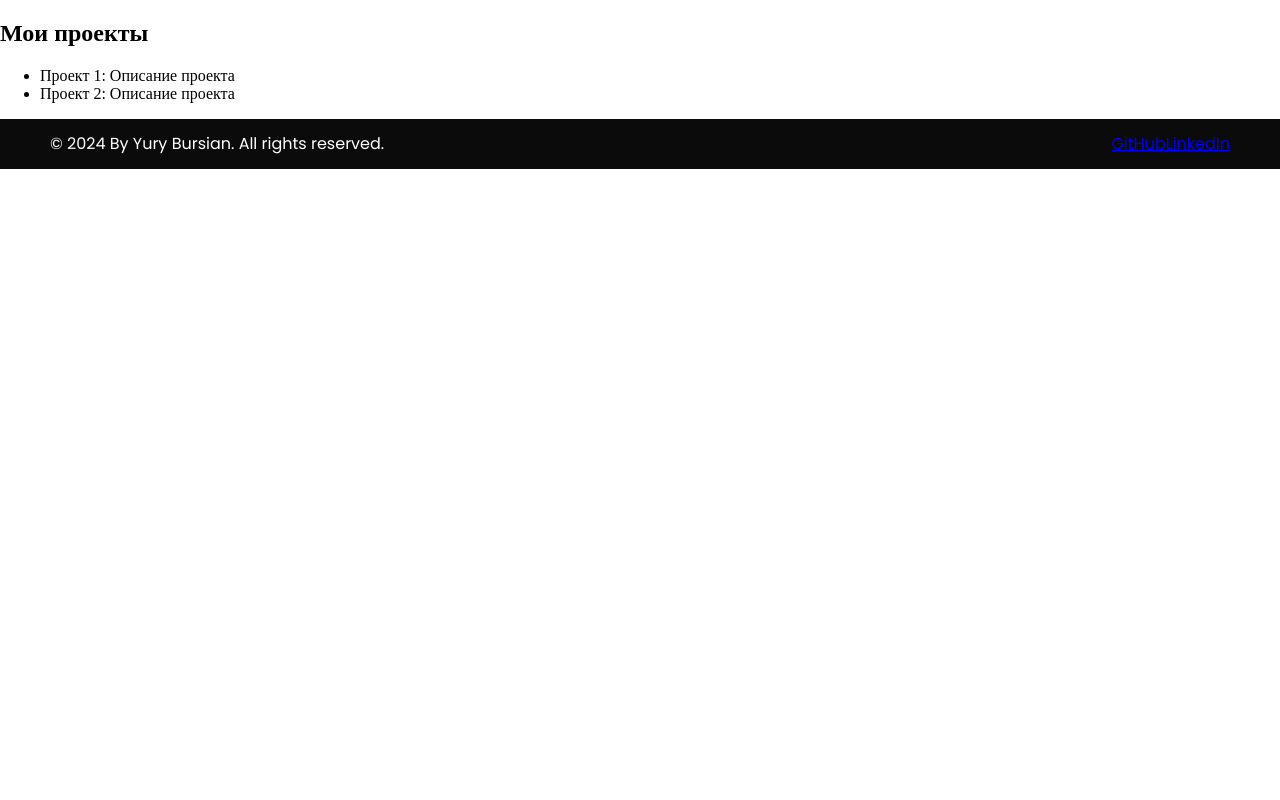
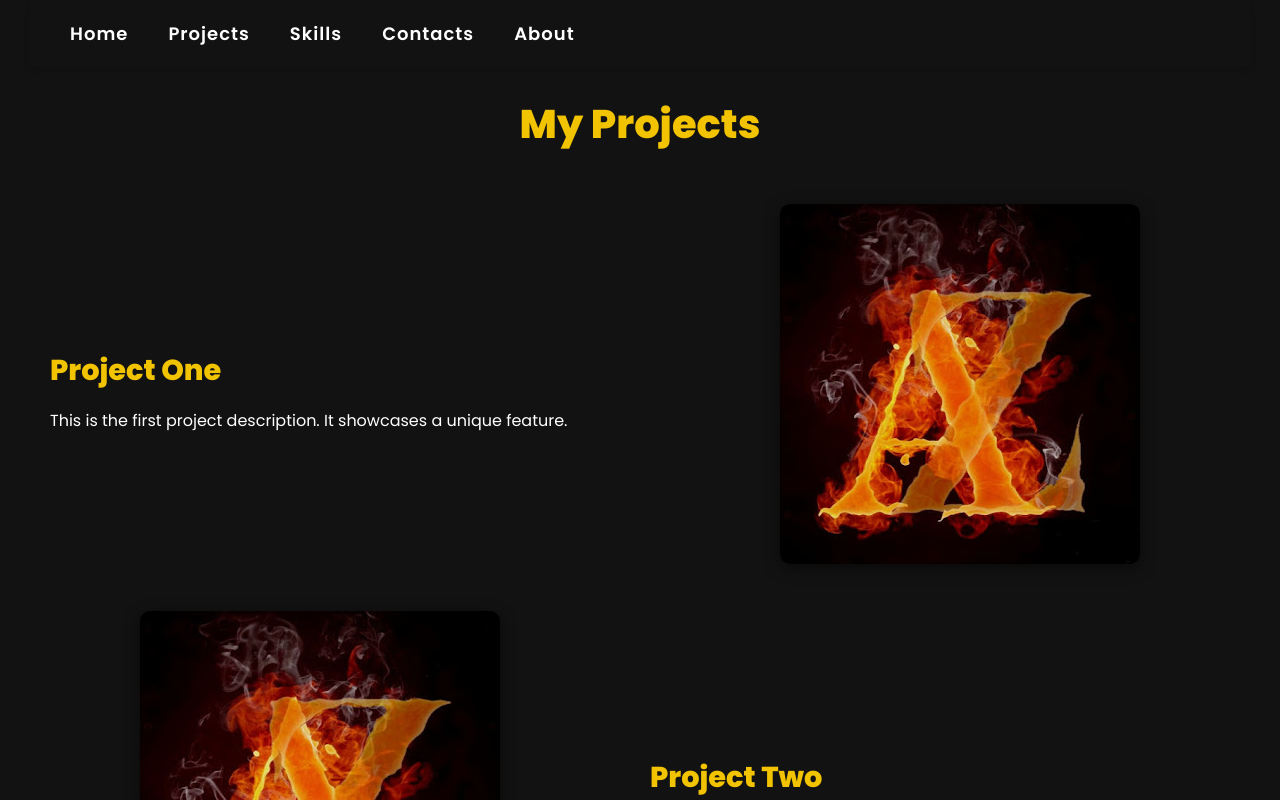
Before and after one commit to Azenae1/portfolio, a React (Vite) app: page /projects in a window 1280 px wide. Shown: the top 800 px of the page. Built offline with nearby package versions, Linux system fonts and the light colour scheme.

Commit message:
Projects style

```diff
--- a/src/App.jsx
+++ b/src/App.jsx
@@ -2,7 +2,7 @@ import React from "react";
 import { BrowserRouter as Router, Routes, Route } from "react-router-dom";
 import Footer from "./components/Footer/Footer.jsx";
 import Home from "./pages/Home/Home.jsx";
-import Projects from "./pages/Projects.jsx";
+import Projects from "./pages/Projects/Projects.jsx";
 import Skills from "./pages/Skills.jsx";
 import About from "./pages/About/About.jsx";
 
--- a/src/components/Header/Header.jsx
+++ b/src/components/Header/Header.jsx
@@ -1,6 +1,6 @@
 import React from "react";
 import { Link } from "react-router-dom";
-import logo from "../../assets/logo.png";
+
 import "./Header.css";
 
 const Header = () => {
--- a/src/pages/Home/Home.css
+++ b/src/pages/Home/Home.css
@@ -1,4 +1,4 @@
-@import url("https://fonts.googleapis.com/css2?family=Poppins:wght@400;600&display=swap");
+@import url("https://fonts.googleapis.com/css2?family=Poppins:wght@400;600;800&display=swap");
 
 .home {
   margin: 0 auto;
@@ -27,7 +27,6 @@
 
 .home__title {
   margin: 120px 0 160px;
-  text-shadow: 2px 2px 5px rgba(0, 0, 0, 0.7);
 }
 
 .home__gradient {
--- a/src/pages/Projects.jsx
+++ /dev/null
@@ -1,15 +0,0 @@
-import React from "react";
-
-const Projects = () => {
-  return (
-    <section className="projects">
-      <h2>Мои проекты</h2>
-      <ul>
-        <li>Проект 1: Описание проекта</li>
-        <li>Проект 2: Описание проекта</li>
-      </ul>
-    </section>
-  );
-};
-
-export default Projects;
--- /dev/null
+++ b/src/pages/Projects/Projects.css
@@ -0,0 +1,72 @@
+.projects {
+  margin: 0 auto;
+  padding: 0 30px;
+  background-color: rgb(27, 27, 27);
+  color: #fff;
+  font-family: "Poppins", sans-serif;
+  display: flex;
+  flex-direction: column;
+}
+
+.projects {
+  background-color: #121212;
+  color: #fff;
+  font-family: "Poppins", sans-serif;
+}
+
+.projects__title {
+  text-align: center;
+  font-size: 2.5rem;
+  margin-bottom: 50px;
+  color: #f2c300;
+}
+
+.projects__list {
+  display: flex;
+  flex-direction: column;
+  gap: 40px;
+  margin-bottom: 50px;
+}
+
+.project-card {
+  display: flex;
+  align-items: center;
+  justify-content: center;
+  gap: 20px;
+}
+
+.project-card--left {
+  flex-direction: row;
+}
+
+.project-card--right {
+  flex-direction: row-reverse;
+}
+
+.project-card__content {
+  flex: 1;
+  padding: 20px;
+}
+
+.project-card__title {
+  font-size: 1.8rem;
+  margin-bottom: 10px;
+  color: #f2c300;
+}
+
+.project-card__description {
+  font-size: 1rem;
+  line-height: 1.6;
+}
+
+.project-card__image {
+  flex: 1;
+  text-align: center;
+}
+
+.project-card__image img {
+  max-width: 100%;
+  height: auto;
+  border-radius: 10px;
+  box-shadow: 0px 4px 15px rgba(0, 0, 0, 0.5);
+}
--- /dev/null
+++ b/src/pages/Projects/Projects.jsx
@@ -0,0 +1,56 @@
+import React from "react";
+import "./Projects.css";
+import Header from "../../components/Header/Header";
+import Image from "../../assets/logo.png";
+
+const projects = [
+  {
+    id: 1,
+    title: "Project One",
+    description:
+      "This is the first project description. It showcases a unique feature.",
+    image: Image,
+  },
+  {
+    id: 2,
+    title: "Project Two",
+    description:
+      "The second project has an innovative design and rich functionality.",
+    image: Image,
+  },
+  {
+    id: 3,
+    title: "Project Three",
+    description: "Project three is focused on performance and scalability.",
+    image: Image,
+  },
+];
+
+const Projects = () => {
+  return (
+    <section className="projects">
+      <Header />
+      <h1 className="projects__title">My Projects</h1>
+      <div className="projects__list">
+        {projects.map((project, index) => (
+          <div
+            key={project.id}
+            className={`project-card ${
+              index % 2 === 0 ? "project-card--left" : "project-card--right"
+            }`}
+          >
+            <div className="project-card__content">
+              <h2 className="project-card__title">{project.title}</h2>
+              <p className="project-card__description">{project.description}</p>
+            </div>
+            <div className="project-card__image">
+              <img src={project.image} alt={project.title} />
+            </div>
+          </div>
+        ))}
+      </div>
+    </section>
+  );
+};
+
+export default Projects;
```
